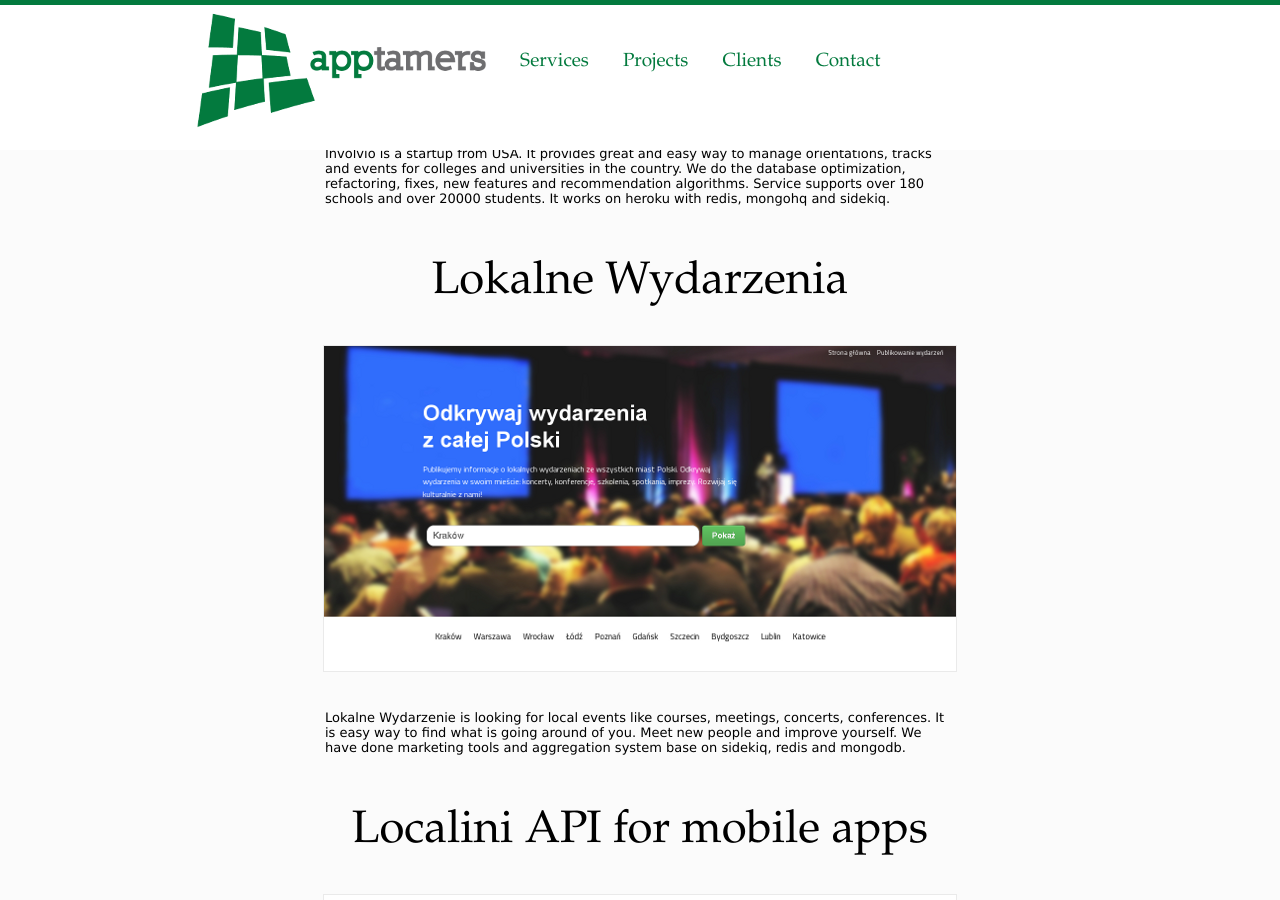
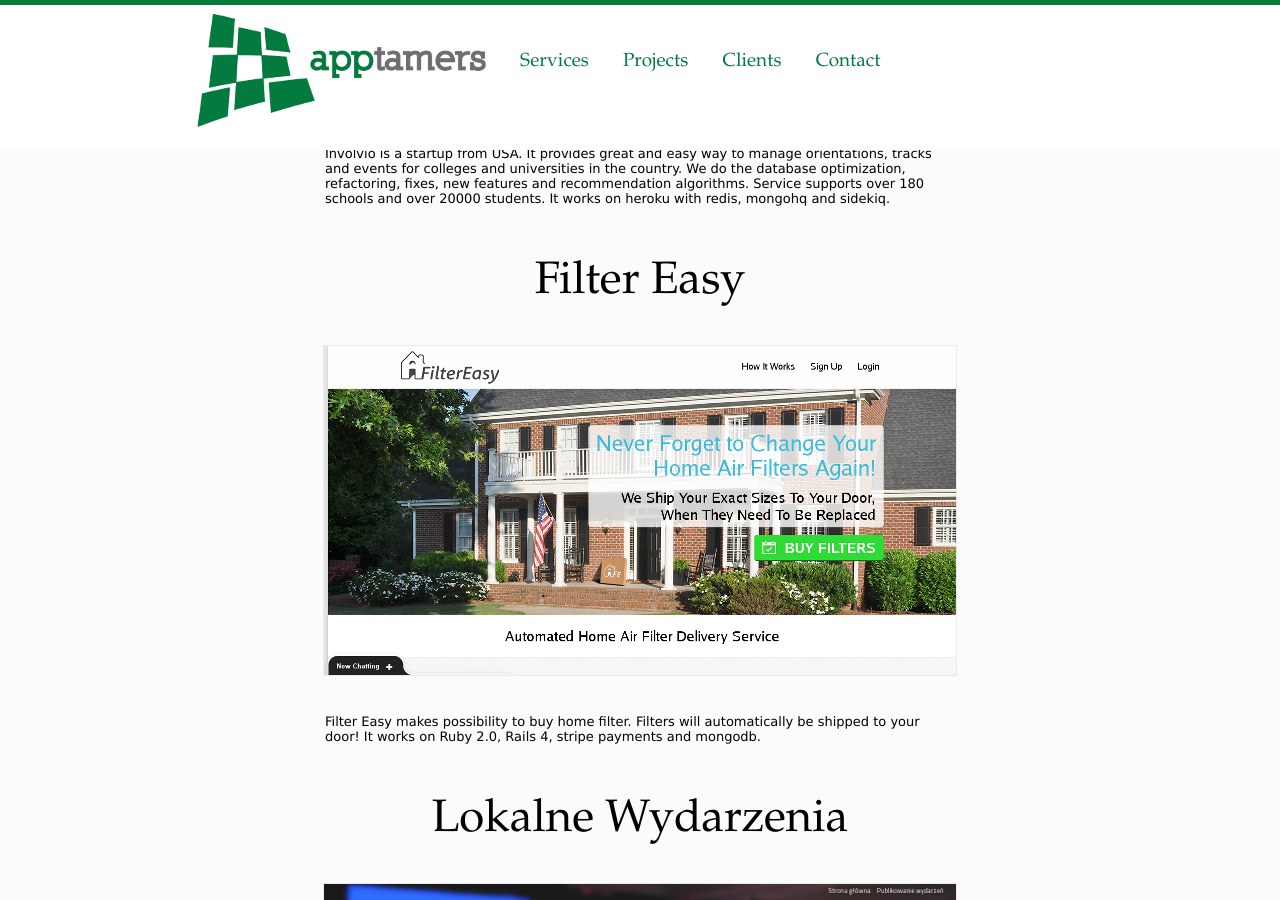
Before and after one commit to itfen/app, a Jekyll site: the page built from projects.html, in a window 1280 px wide and 900 px high, scrolled down 829 px. Built offline with Jekyll 4.4.1, drawn with Linux system fonts in a browser that asks for light colours.

Commit message:
Filtereasy

```diff
--- a/projects.html
+++ b/projects.html
@@ -26,6 +26,16 @@
                     for colleges and universities in the country. We do the database optimization, refactoring, fixes,
                     new features and recommendation algorithms. Service supports over 180 schools and over 20000 students.
                     It works on heroku with redis, mongohq and sidekiq.
+                </div>
+            </div>
+            <div class="product">
+                <h1>Filter Easy</h1>
+                <div class="screenshot">
+                    <img alt="" src="/img/filtereasy.png">
+                </div>
+                <div class="description">
+                    Filter Easy makes possibility to buy home filter. Filters will automatically be shipped to your door!
+                    It works on Ruby 2.0, Rails 4, stripe payments and mongodb.
                 </div>
             </div>
             <div class="product">
```
Also changed, not shown: img/filtereasy.png (added).
